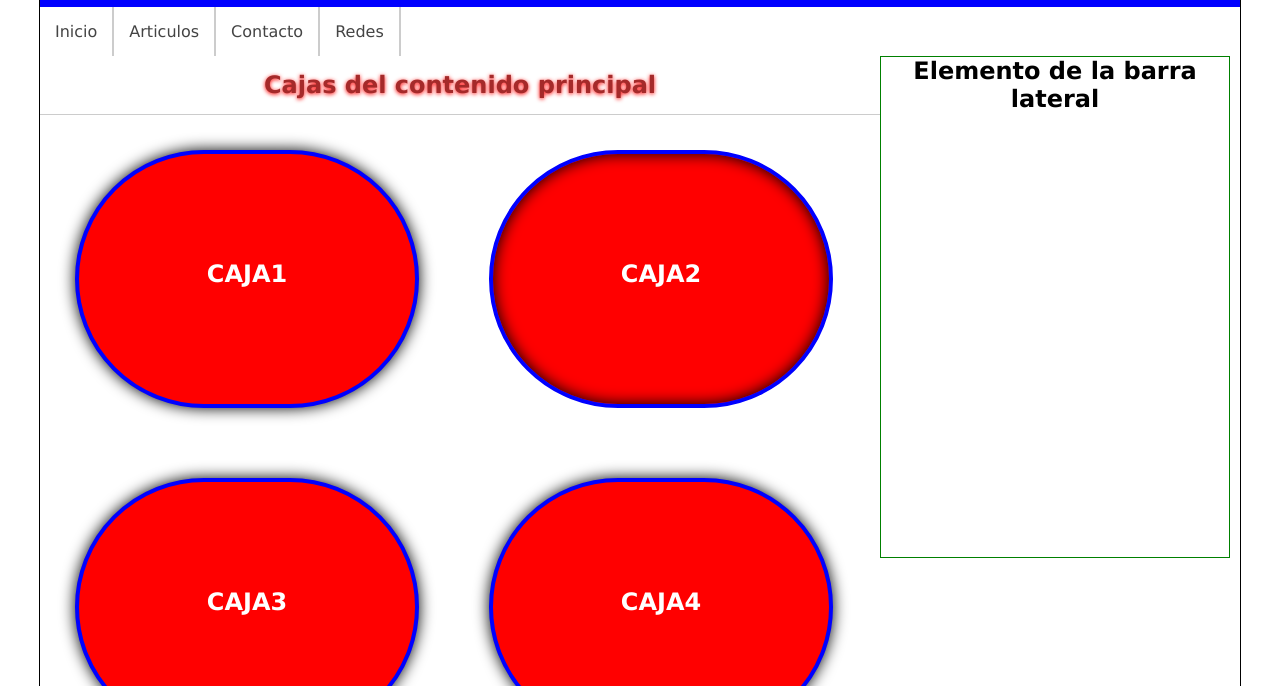
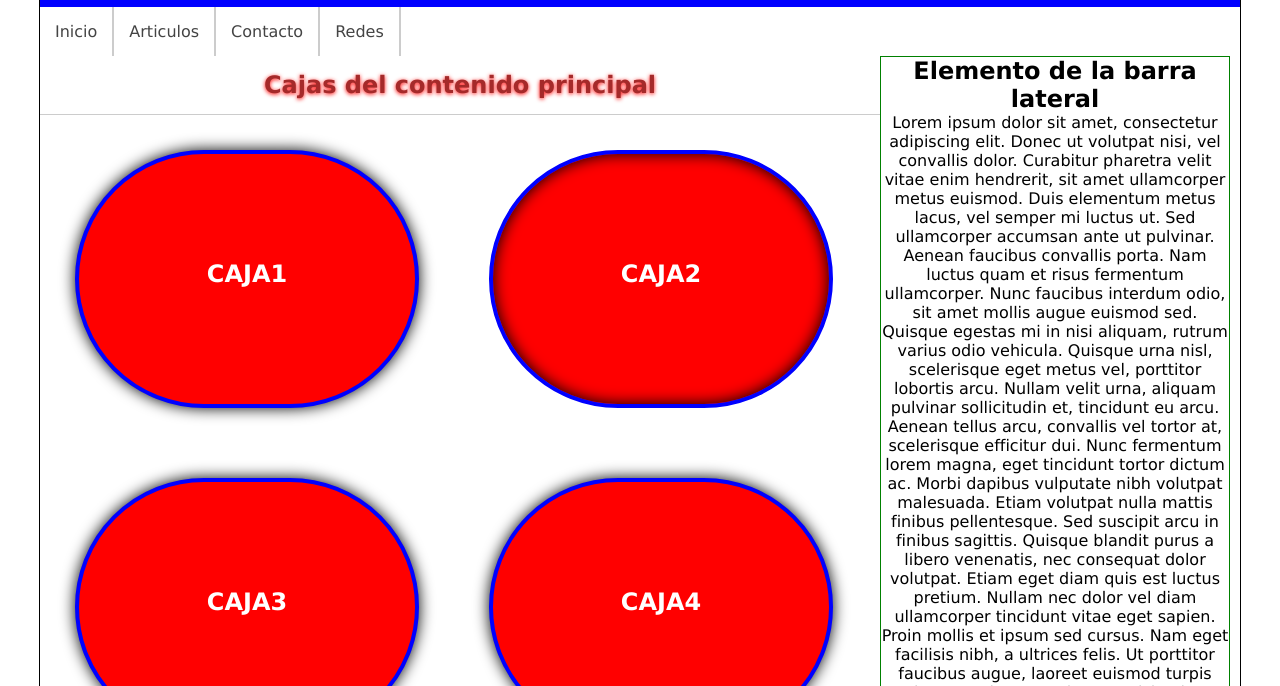
Before and after one commit to Rafadinho85/MASTER-CSS, a plain HTML site: page 05-ejercicio/index.html in a window 1280 px wide. Shown: the part 114-800 px from the top of the page. Drawn offline with Linux system fonts and the light colour scheme.

Commit message:
overflows

```diff
--- a/05-ejercicio/index.html
+++ b/05-ejercicio/index.html
@@ -61,6 +61,16 @@
         <aside id="lateral">
             <div class="">
                 <h2>Elemento de la barra lateral</h2>
+                <p>
+                    Lorem ipsum dolor sit amet, consectetur adipiscing elit. Donec ut volutpat nisi, vel convallis dolor. Curabitur pharetra velit vitae enim hendrerit, sit amet ullamcorper metus euismod. Duis elementum metus lacus, vel semper mi luctus ut. Sed ullamcorper accumsan ante ut pulvinar. Aenean faucibus convallis porta. Nam luctus quam et risus fermentum ullamcorper. Nunc faucibus interdum odio, sit amet mollis augue euismod sed. Quisque egestas mi in nisi aliquam, rutrum varius odio vehicula. Quisque urna nisl, scelerisque eget metus vel, porttitor lobortis arcu. Nullam velit urna, aliquam pulvinar sollicitudin et, tincidunt eu arcu. Aenean tellus arcu, convallis vel tortor at, scelerisque efficitur dui. Nunc fermentum lorem magna, eget tincidunt tortor dictum ac. Morbi dapibus vulputate nibh volutpat malesuada. Etiam volutpat nulla mattis finibus pellentesque. Sed suscipit arcu in finibus sagittis. Quisque blandit purus a libero venenatis, nec consequat dolor volutpat.
+
+Etiam eget diam quis est luctus pretium. Nullam nec dolor vel diam ullamcorper tincidunt vitae eget sapien. Proin mollis et ipsum sed cursus. Nam eget facilisis nibh, a ultrices felis. Ut porttitor faucibus augue, laoreet euismod turpis viverra sed. Integer laoreet nisl enim, fringilla fermentum massa blandit a. Vivamus aliquam eu felis in pulvinar.
+
+Phasellus blandit pulvinar felis, interdum tincidunt metus ullamcorper id. Sed luctus neque libero, quis commodo leo laoreet sed. Pellentesque ut magna ac mi vestibulum faucibus non non magna. Pellentesque aliquet lectus et libero tempus, at vestibulum neque consequat. Nam sit amet elementum enim. Suspendisse eget lectus elit. Morbi sed dignissim quam. Praesent nec lectus ac ligula ullamcorper blandit eu eget purus. Duis porta blandit massa a mollis. Suspendisse ut nulla pretium, aliquet arcu ut, rhoncus dolor.
+
+Nunc at ornare lectus, sed sollicitudin diam. Etiam commodo justo ac neque ullamcorper, a dictum felis bibendum. Proin aliquet rhoncus elit, at scelerisque ligula. Vivamus ac interdum arcu. Sed dolor libero, tempus dictum tempus vel, pulvinar ut massa. Nulla facilisis, dui quis tristique vestibulum, sapien elit laoreet sapien, sit amet ultrices dui nisl dictum turpis. In at orci bibendum, consequat ex eget, commodo lorem. Vivamus est urna, venenatis ac diam at, ornare aliquet mauris. Morbi magna odio, efficitur at urna vitae, rhoncus bibendum ligula. Morbi fringilla ligula vitae justo tincidunt consequat. Nam mollis magna vel placerat scelerisque. Quisque faucibus lacus ac leo congue egestas. Duis lobortis elementum felis, vulputate feugiat ex semper nec. Sed pharetra ipsum purus, et aliquet lacus commodo pharetra. Etiam non erat sed risus tristique imperdiet vel sit amet urna. Donec varius hendrerit odio, eu placerat felis vehicula a.
+
+                </p>
             </div>
         </aside>
         <div class="clearfix"></div>
--- a/05-ejercicio/styles.css
+++ b/05-ejercicio/styles.css
@@ -50,8 +50,10 @@
     float: left;
     width: 29%;
     border: 1px solid green;
-    height: 500px;
+    min-height: 500px;
+    max-height: 650px;
     text-align: center;
+    overflow-y: scroll;
 }
 #contenido > h1 {
     text-align: center;
```
